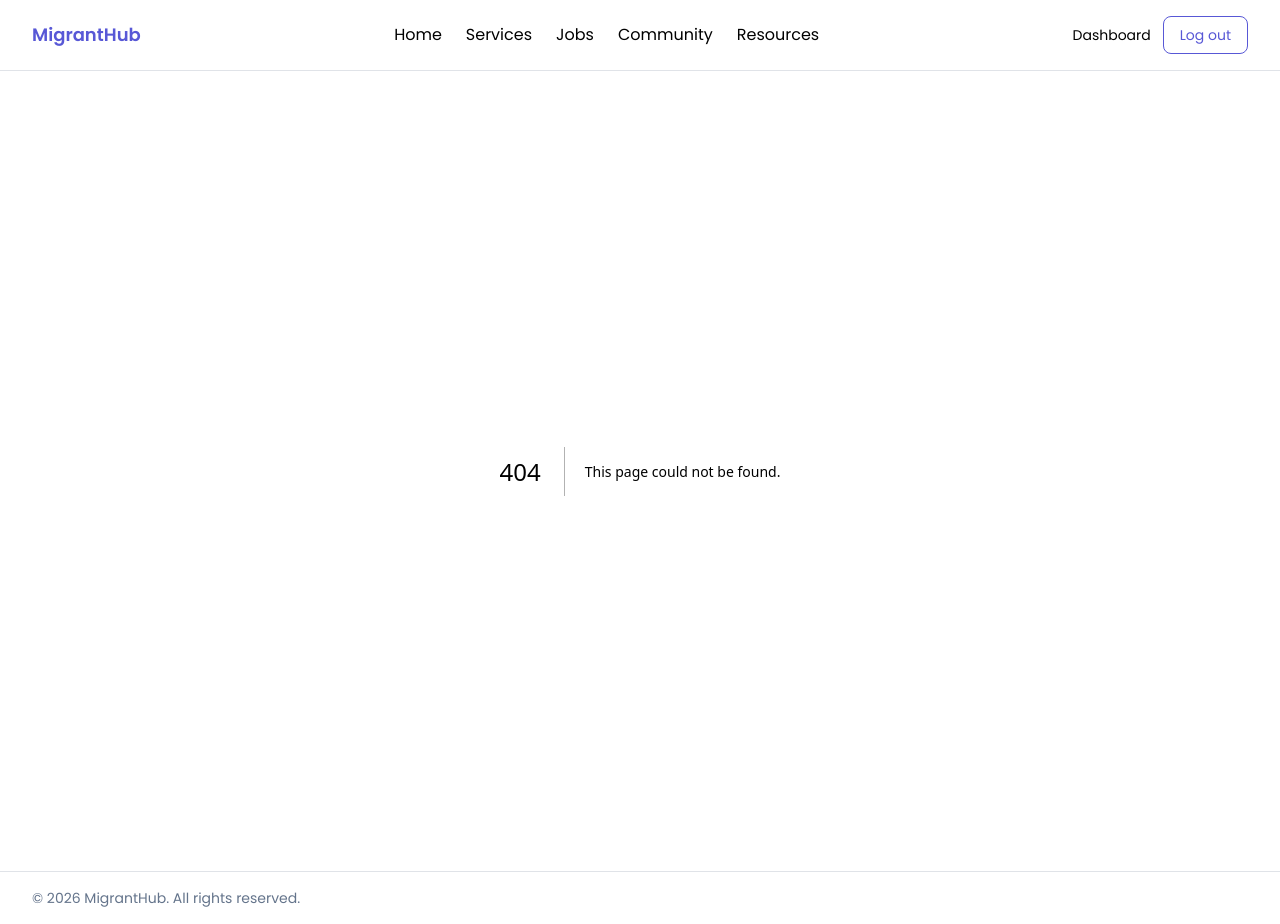
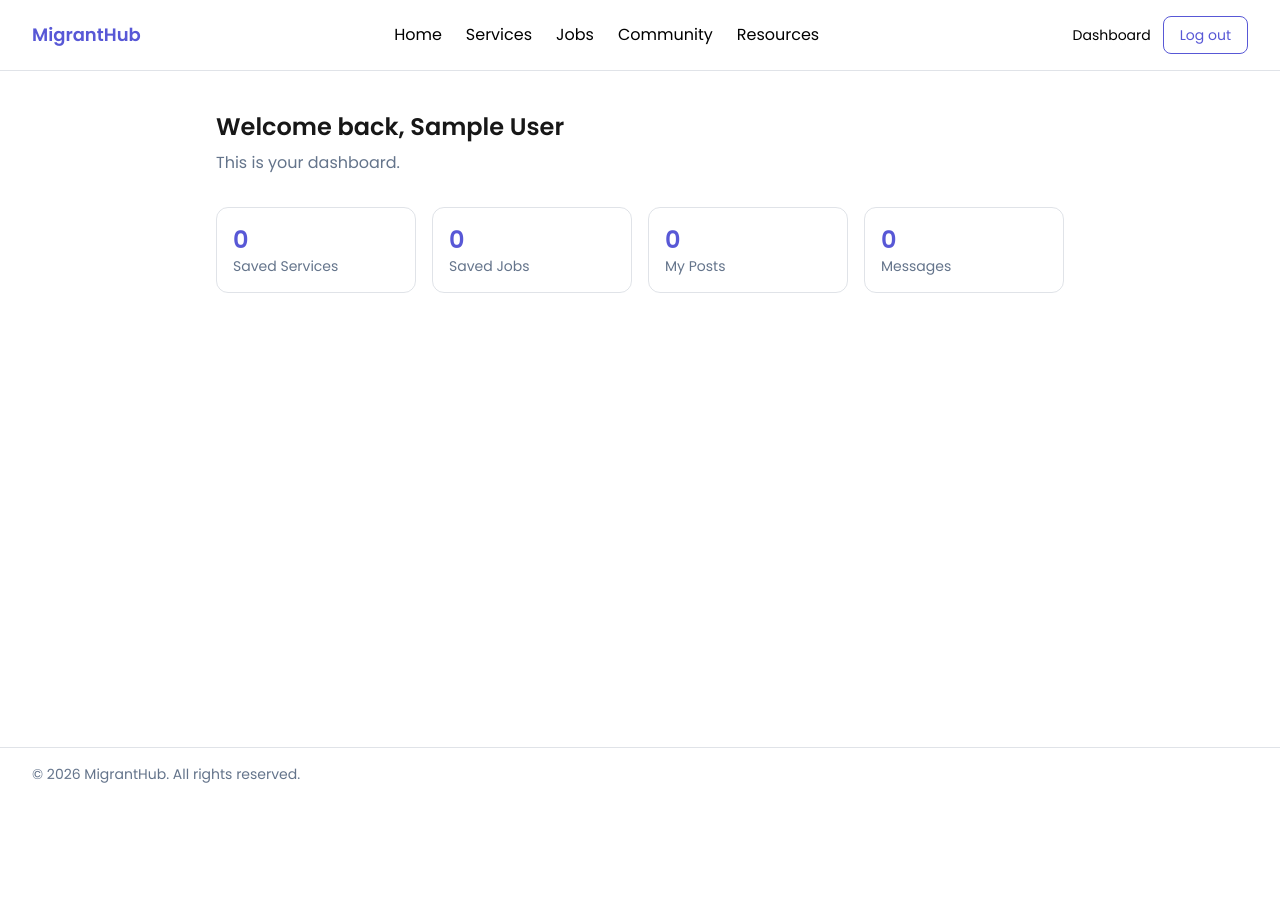
Before and after one commit to karJordan/migrant-support-platform, a Next.js app in the folder frontend/: page /userDashboard in a window 1280 px wide. Before the commit this address had no page. After the commit the page ends 800 px from the top, so only its background shows below. Built offline with nearby package versions, Linux system fonts and the light colour scheme; sample sign-in values are in the browser's storage.

Commit message:
MSP-57 Build basic user dashboard that can be accessed when logged in

```diff
--- /dev/null
+++ b/frontend/app/userDashboard/page.tsx
@@ -0,0 +1,44 @@
+"use client"
+
+import { use, useEffect } from "react";
+import { useRouter } from "next/navigation";
+import { useAuth } from "../../context/AuthContext";
+
+export default function UserDashboardPage() {
+    const { user, isLoading } = useAuth();
+    const router = useRouter();
+
+    useEffect(() => {
+        if (!isLoading && !user) {
+            router.push("/login");
+        }
+    }, [isLoading, user, router]);
+
+    if (isLoading || !user) return null;
+
+    return (
+        <div className="max-w-4xl mx-auto px-6 py-10">
+          <h1 className="text-2xl font-semibold mb-2">Welcome back, {user.name}</h1>
+          <p className="text-neutral mb-8">This is your dashboard.</p>
+
+          <div className="grid grid-cols-2 md:grid-cols-4 gap-4">
+            <div className="border border-neutral/20 rounded-xl p-4">
+              <p className="text-2xl font-semibold text-primary">0</p>
+              <p className="text-sm text-neutral">Saved Services</p>
+            </div>
+            <div className="border border-neutral/20 rounded-xl p-4">
+              <p className="text-2xl font-semibold text-primary">0</p>
+              <p className="text-sm text-neutral">Saved Jobs</p>
+            </div>
+            <div className="border border-neutral/20 rounded-xl p-4">
+              <p className="text-2xl font-semibold text-primary">0</p>
+              <p className="text-sm text-neutral">My Posts</p>
+            </div>
+            <div className="border border-neutral/20 rounded-xl p-4">
+              <p className="text-2xl font-semibold text-primary">0</p>
+              <p className="text-sm text-neutral">Messages</p>
+            </div>
+          </div>
+        </div>
+      );
+    }
--- a/frontend/components/NavBar.tsx
+++ b/frontend/components/NavBar.tsx
@@ -43,7 +43,9 @@ export default function NavBar() {
             <div className="flex items-center gap-3">
                 {user ? (
                     <>
-                    <Link href="/dashboard" className="text-sm font-medium text-black hover:text-primary transition-colors"
+                    <Link
+                    href={user.role === "admin" ? "/admin" : "/userDashboard"}
+                    className="text-sm font-medium text-black hover:text-primary transition-colors"
                     >
               Dashboard
             </Link>
```
